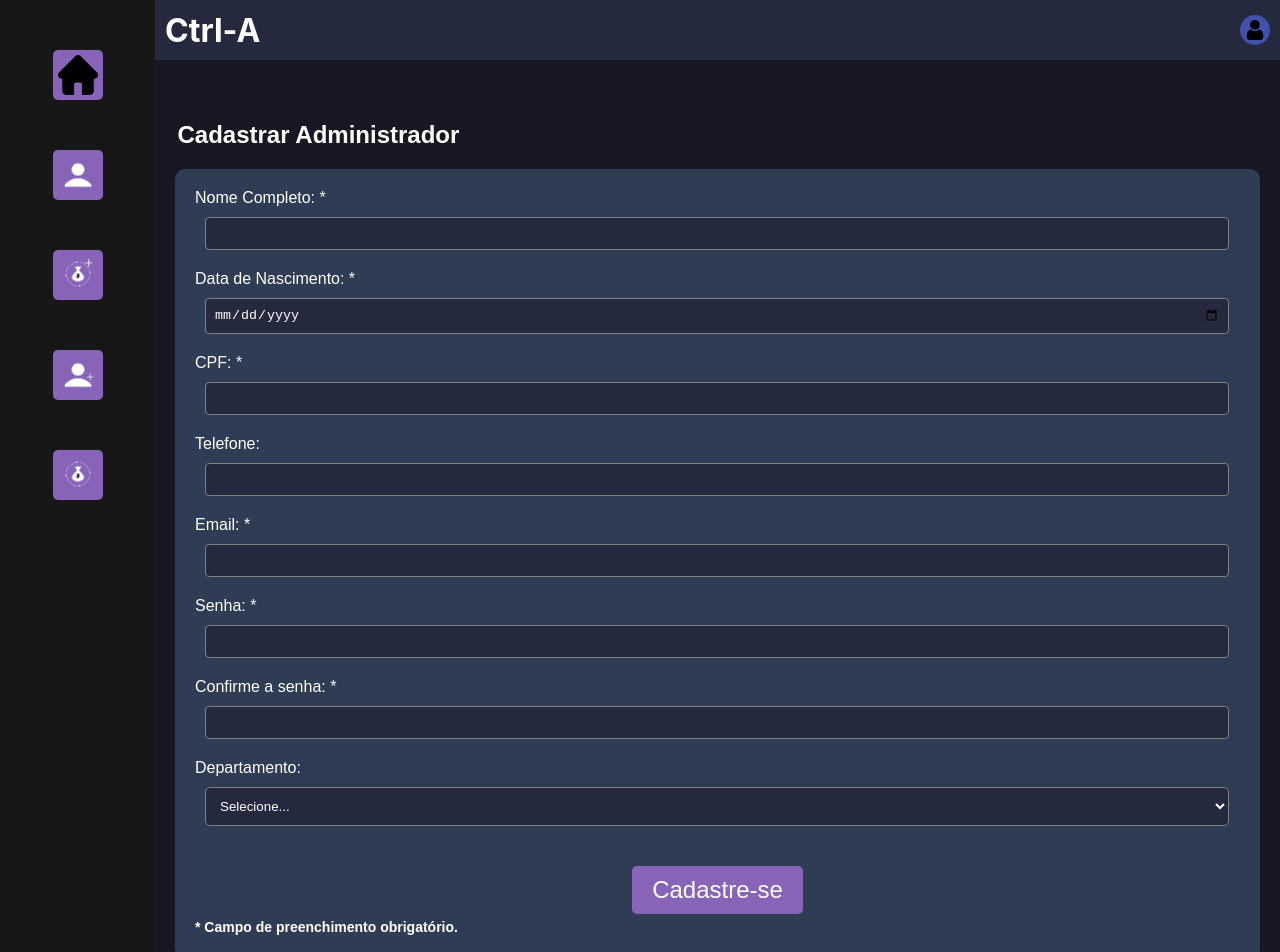
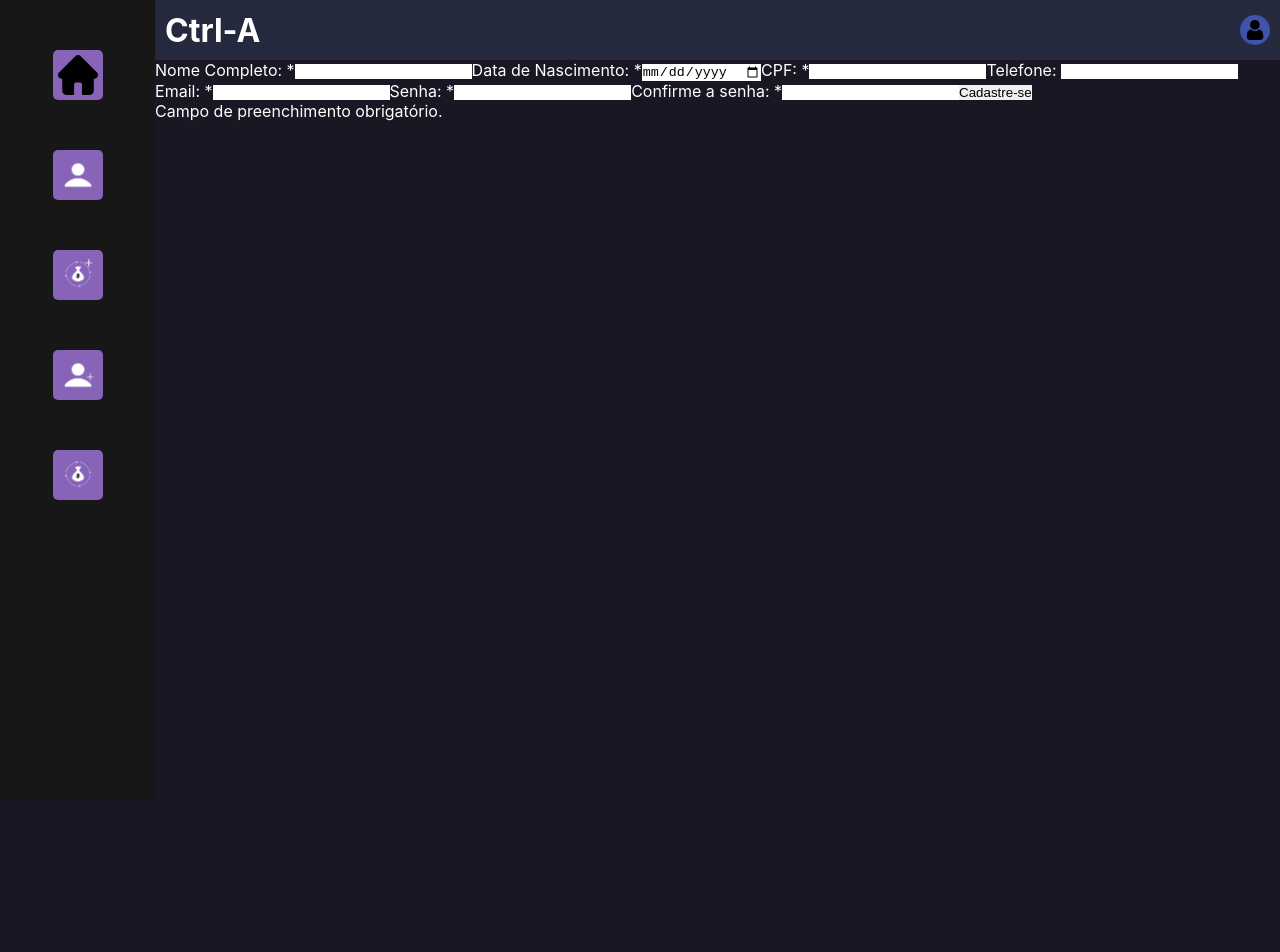
Before and after one commit to equipe-javali/API_3_FRONT, a React (Create React App) app in the folder ctrl-a/: page /CadastroUsuarioAdm in a window 1280 px wide. Shown: the top 952 px of the page. After the commit the page ends 800 px from the top, so only its background shows below. Built offline with nearby package versions, Linux system fonts and the light colour scheme.

Commit message:
17 - Envio da integração do front com o back, função para enviar a senha criada junto ao id do funcionario funcionando

```diff
--- a/ctrl-a/src/pages/cadastrarAdm.tsx
+++ b/ctrl-a/src/pages/cadastrarAdm.tsx
@@ -1,11 +1,10 @@
-import { FormEvent, useState } from "react";
+import React, { FormEvent, useState } from "react";
 import './css/cadastrarUsuarioAdm.css';
 
 export default function CriarUsuarioAdm() {
   const [nome, setNome] = useState('');
   const [cpf, setCpf] = useState('');
   const [nascimento, setNascimento] = useState('');
-  const [departamento, setDepartamento] = useState('');
   const [email, setEmail] = useState('');
   const [telefone, setTelefone] = useState('');
   const [senha, setSenha] = useState('');
@@ -22,10 +21,6 @@ export default function CriarUsuarioAdm() {
 
   const handleNascimentoChange = (event: React.ChangeEvent<HTMLInputElement>) => {
     setNascimento(event.target.value);
-  };
-
-  const handleDepartamentoChange = (event: React.ChangeEvent<HTMLSelectElement>) => {
-    setDepartamento(event.target.value);
   };
 
   const handleEmailChange = (event: React.ChangeEvent<HTMLInputElement>) => {
@@ -45,7 +40,7 @@ export default function CriarUsuarioAdm() {
   };
 
 
-  const handleSubmit = async (event: FormEvent<HTMLButtonElement>) => {
+  const handleSubmit = async (event: FormEvent<HTMLFormElement>) => {
     event.preventDefault();
 
     if (senha !== confirmarSenha) {
@@ -53,87 +48,82 @@ export default function CriarUsuarioAdm() {
       return;
     }
 
-    const data = {
+    const userData = {
       nome,
       cpf,
       nascimento,
-      departamento,
       email,
       telefone,
-      senha,
-      confirmarSenha
+      status: 'ativo'
     };
 
     try {
-      console.log(data);
-      const response = await fetch('http://localhost:8080/usuario/cadastro', {
+      const userResponse = await fetch('http://localhost:8080/usuario/cadastro', {
         method: 'POST',
         headers: {
           'Content-Type': 'application/json'
         },
-        body: JSON.stringify(data)
+        body: JSON.stringify(userData)
       });
 
-      if (response.ok) {
-        setAviso("Usuário cadastrado com sucesso!")
+      if (userResponse.ok) {
+        const userData = await userResponse.json();
+        const { id } = userData;
+
+        const loginData = {
+          usuario: {
+            id,
+          },
+          senha
+        };
+
+        const loginResponse = await fetch('http://localhost:8080/usuarioLogin/cadastro', {
+          method: 'POST',
+          headers: {
+            'Content-Type': 'application/json'
+          },
+          body: JSON.stringify(loginData)
+        });
+
+        if (loginResponse.ok) {
+          setAviso("Usuário cadastrado com sucesso!");
         } else {
-        console.error('Falha ao cadastrar usuário.');
-        const responseData = await response.json();
-        console.log(responseData);
+          console.error('Falha ao cadastrar login do usuário');
+          const loginResponseData = await loginResponse.json();
+          console.log(loginResponseData);
+        }
+      } else {
+        console.error('Falha ao cadastrar usuário');
+        const userResponseData = await userResponse.json();
+        console.log(userResponseData);
       }
     } catch (error) {
-      console.error('Erro ao processar requisição:', error);
+      console.error(error);
     }
   };
 
   return (
-    <div className="cadastroUsuário">
     <div>
-        <h2>Cadastrar Administrador</h2>
-      </div>
-      <div className="primeira-parte">
-        <div>
+      <form onSubmit={handleSubmit}>
         <label>Nome Completo: *</label>
         <input type="text" value={nome} onChange={handleNomeChange} required />
-        </div>
-        <div>
-        <div>
         <label>Data de Nascimento: *</label>
         <input type="date" value={nascimento} onChange={handleNascimentoChange} required />
-        </div>
         <label>CPF: *</label>
         <input type="text" value={cpf} onChange={handleCPFChange} required />
-        </div>
-        <div>
-          <label>Telefone:</label>
-          <input type="text" value={telefone} onChange={handleTelefoneChange} />
-        </div>
-        <div>
+        <label>Telefone: </label>
+        <input type="text" value={telefone} onChange={handleTelefoneChange} required />
         <label>Email: *</label>
         <input type="email" value={email} onChange={handleEmailChange} required />
-        </div>
-        <div>
         <label>Senha: *</label>
         <input type="password" value={senha} onChange={handleSenhaChange} required />
-        </div>
-        <div>
         <label>Confirme a senha: *</label>
         <input type="password" value={confirmarSenha} onChange={handleConfirmarSenhaChange} required />
-        </div>
-        <div>
-          <label>Departamento: </label>
-          <select value={departamento} onChange={handleDepartamentoChange}>
-            <option value="">Selecione...</option>
-            <option value="Departamento 1">Departamento 1</option>
-            <option value="Departamento 2">Departamento 2</option>
-          </select>
-        </div>
-        <button onClick={handleSubmit}>Cadastre-se</button>
-        <h1>* Campo de preenchimento obrigatório.</h1>
-        {aviso !== '' &&
-          <div>{aviso}</div>
-        }
-      </div>
+
+        <button type="submit">Cadastre-se</button>
+        <p>Campo de preenchimento obrigatório.</p>
+        {aviso !== '' && <p>{aviso}</p>}
+      </form>
     </div>
   );
 }
```
Lines whose indentation alone changed are shown as unchanged.
